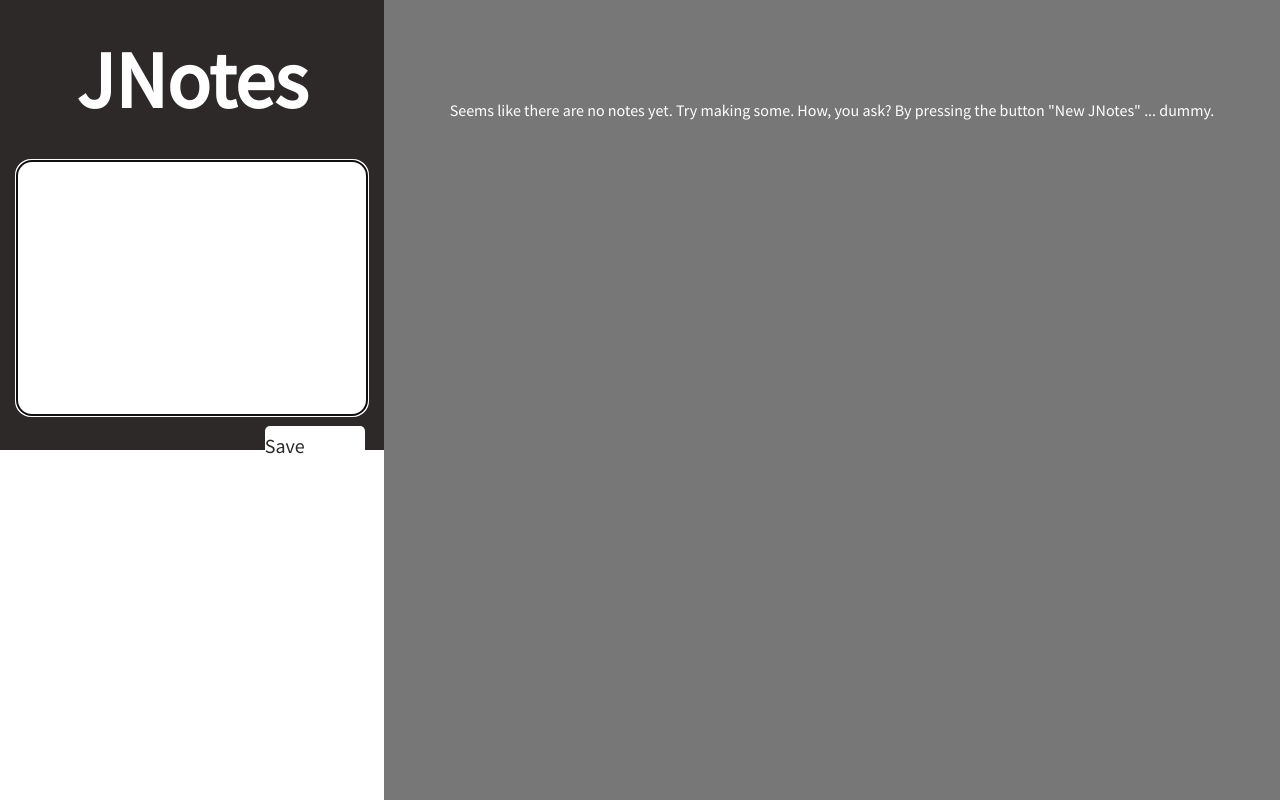
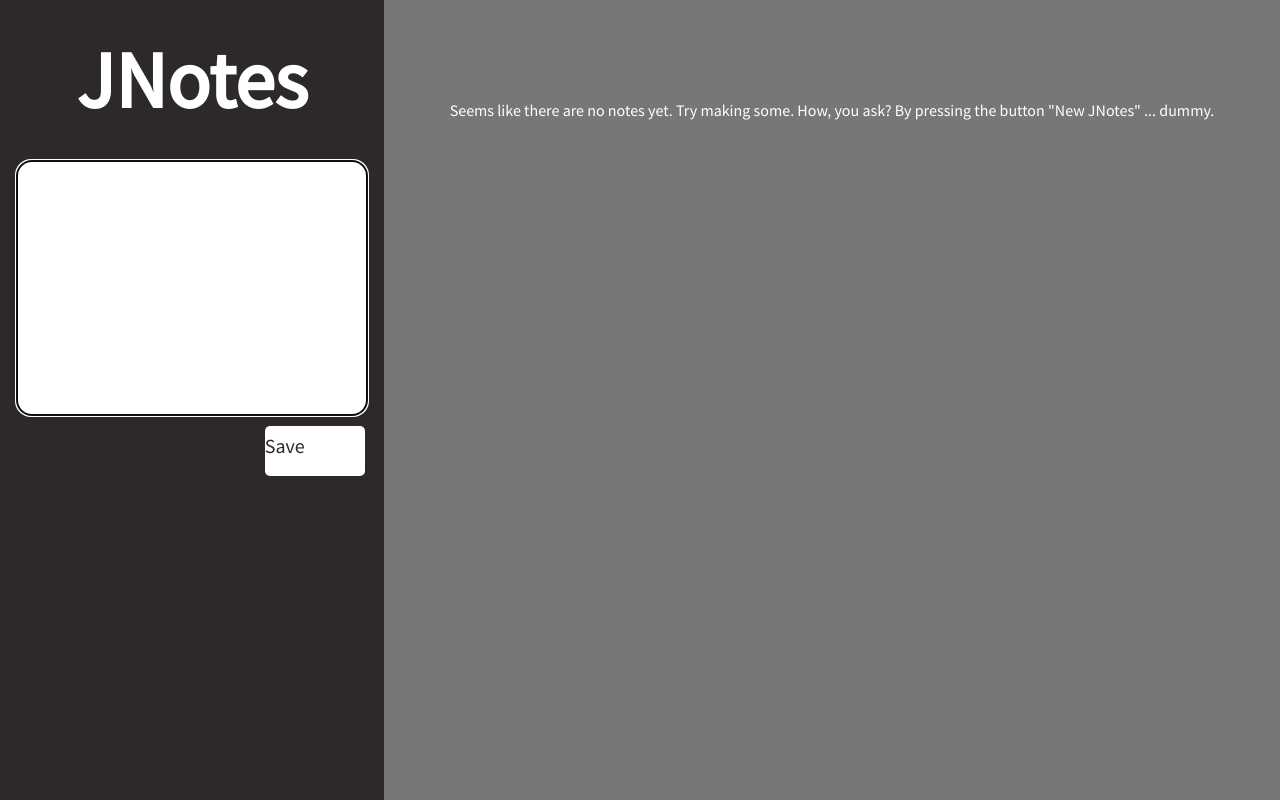
Before and after one commit to jakobbaumgartner/JNotes, a plain HTML site: page index.html in a window 1280 px wide. Both pictures are taken after a click on the element "New JNote". Drawn offline with Linux system fonts and the light colour scheme.

Commit message:
fixes
Fixed screen.width != window.width problem. Fixed reforming problem and contorols too short canvas problem.

```diff
--- a/index.css
+++ b/index.css
@@ -9,6 +9,10 @@ html, body {
     margin: 0;
     border: 0;
 
+}
+
+body{
+    min-height: 500px;
 }
 
 #Greeting {
@@ -25,6 +29,7 @@ html, body {
 
 #container0 {
     height: 100%;
+    min-height: 500px;
     padding: 0;
     margin: 0;
     border: 0;
@@ -35,6 +40,7 @@ html, body {
 
 #controls {
     float: left;
+    min-height: 500px;
     width: 30%;
     height: 100%;
     padding: 0;
--- a/index.html
+++ b/index.html
@@ -8,8 +8,9 @@
     <link rel="shortcut icon" href="favicon.ico">
     <meta name="viewport" content="width=device-width, initial-scale=1">
     <link rel="stylesheet" type="text/css" href="index.css" />
+    <link rel="stylesheet" type="text/css" href="responsive.css"/>
     <script src="main.js"></script>
-    <link rel="stylesheet" type="text/css" href="responsive.css"/>
+
 </head>
 <body>
     <section id="container0">
--- a/main.js
+++ b/main.js
@@ -9,7 +9,7 @@ function createNewNoteModuleLoad () {
     var display = document.getElementById("display")
     var newJNote = document.getElementById("newJNoteButton")
     var newJNoteButton = controls.removeChild(newJNote)
-    if (screen.width < 850) {
+    if (window.innerWidth < 850) {
         document.getElementById("controls").style.height="450px"
     }
     var newNoteForm = '<textarea autofocus id="textpolje" ></textarea><div id="saveButton" onclick="createNewNote()"><p id="newsave">Save</p></div>'
@@ -25,7 +25,7 @@ function createNewNote () {
     var controls = document.getElementById("controls")
     createNewNoteExecute(vsebina)
     counter0++
-    if (screen.width < 850) {
+    if (window.innerWidth < 850) {
         document.getElementById("controls").style.height="80px"
     }
 
```
